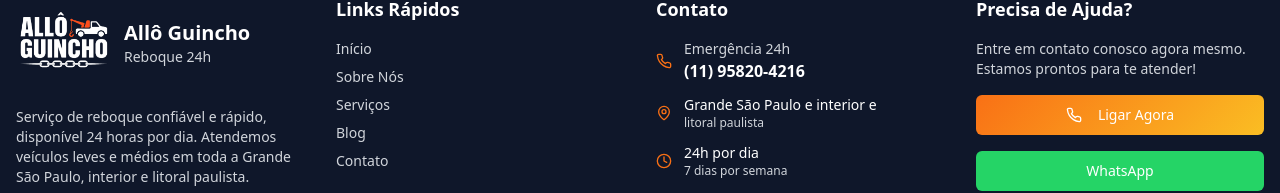
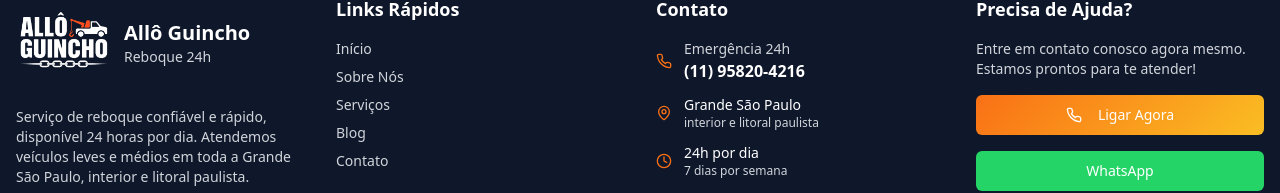
Before and after one commit to wesleysaraivaa/allo-guincho, a React (Vite) app: page / in a window 1280 px wide. Shown: the part 1982-2175 px from the top of the page. Built offline with nearby package versions, Linux system fonts and the light colour scheme.

Commit message:
footer city

```diff
--- a/src/components/Footer.tsx
+++ b/src/components/Footer.tsx
@@ -84,8 +84,8 @@
               <div className="flex items-center space-x-3">
                 <MapPin className="w-4 h-4 text-primary" />
                 <div>
-                  <p className="text-sm text-white">Grande São Paulo e interior e </p>
-                  <p className="text-xs text-gray-300">litoral paulista</p>
+                  <p className="text-sm text-white">Grande São Paulo </p>
+                  <p className="text-xs text-gray-300"> interior e litoral paulista</p>
                 </div>
               </div>
               <div className="flex items-center space-x-3">
```
